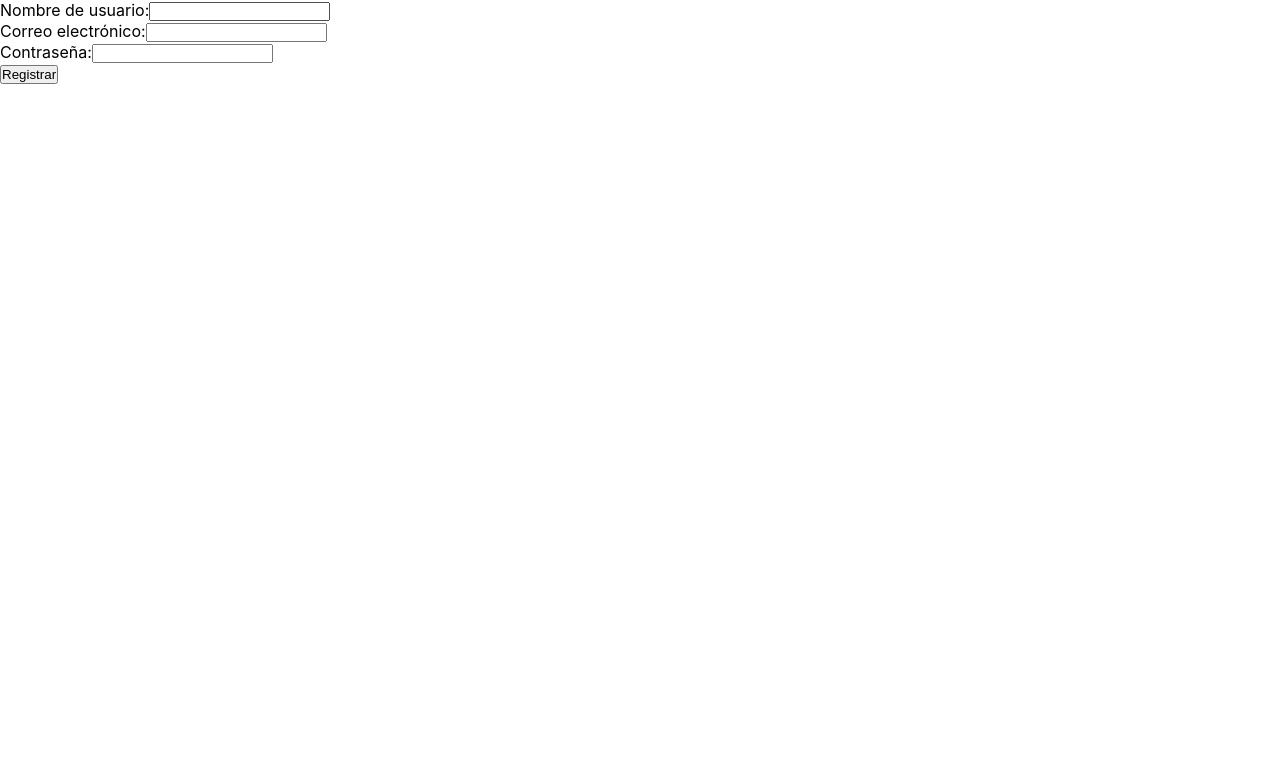
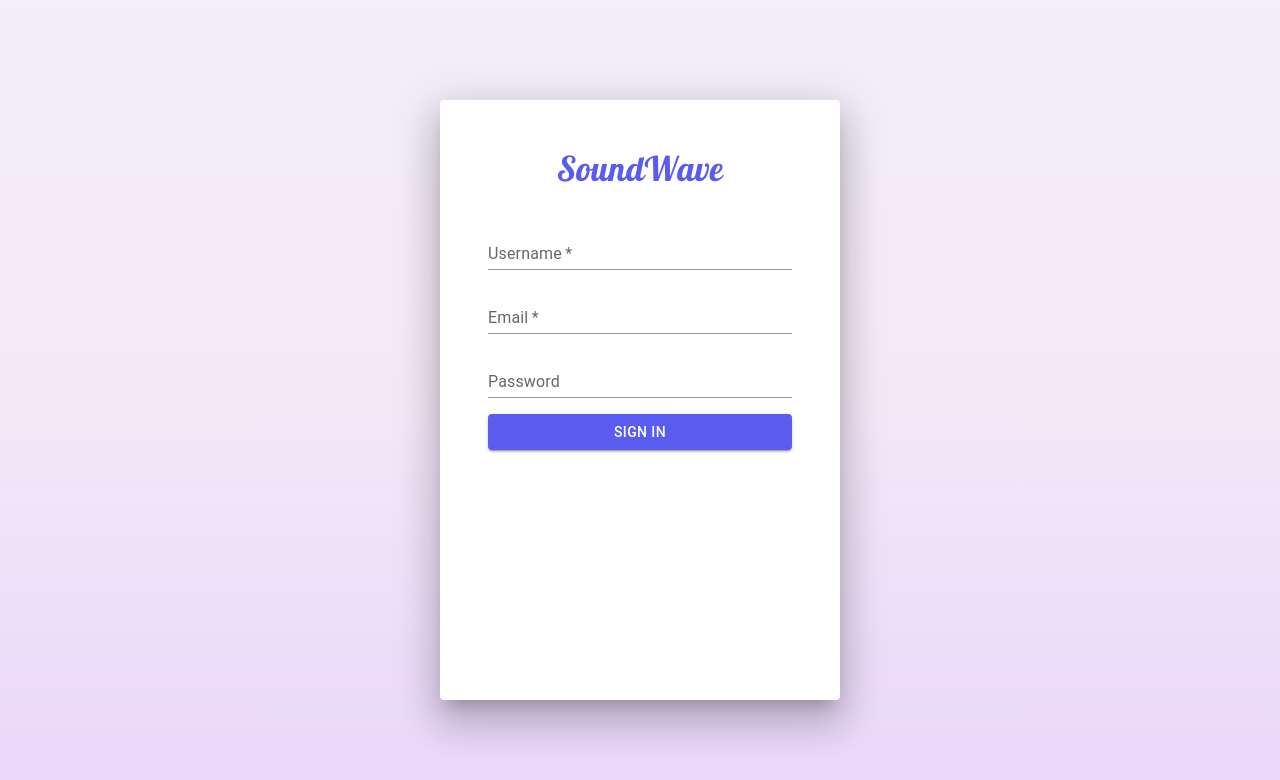
Before and after one commit to MarinaLl/soundwave, a React (Create React App) app in the folder client/: page /register in a window 1280 px wide. Shown: the top 780 px of the page. Built offline with nearby package versions, Linux system fonts and the light colour scheme.

Commit message:
css diseño

```diff
--- a/client/package.json
+++ b/client/package.json
@@ -14,6 +14,7 @@
     "react-dom": "^18.2.0",
     "react-router-dom": "^6.23.0",
     "react-scripts": "^5.0.1",
+    "react-wavify": "^1.10.0",
     "web-vitals": "^2.1.4"
   },
   "scripts": {
--- a/client/src/App.css
+++ b/client/src/App.css
@@ -1,4 +1,12 @@
 @import url('https://fonts.googleapis.com/css2?family=Lobster&display=swap');
+
+:root {
+  --color-primary: #5A5BEF;
+  --color-secondary: smokewhite;
+  --color-gradient-1: #f2eefa;
+  --color-gradient-2: #f4e8f8;
+  --color-gradient-3: #ead6fa;
+}
 
 *{
   margin: 0;
@@ -18,3 +26,27 @@ ul{
 .Mui-selected {
   color: #5A5BEF !important;
 }
+
+.center {
+  display: flex;
+  flex-direction: column;
+  align-items: center;
+  justify-content: center;
+}
+
+.textfield {
+  width: 100%;
+}
+
+.css-1eed5fa-MuiInputBase-root-MuiInput-root::after {
+  border-bottom: 2px solid var(--color-primary) !important;
+
+}
+.css-1c2i806-MuiFormLabel-root-MuiInputLabel-root.Mui-focused {
+  color: var(--color-primary) !important;
+}
+
+.btn {
+  width: 100%;
+  background-color: var(--color-primary) !important;
+}
--- a/client/src/App.jsx
+++ b/client/src/App.jsx
@@ -4,7 +4,7 @@ import SearchBar from './components/SearchBar';
 import Explore from './components/Explore';
 import Podcasts from './components/Podcasts';
 import Concerts from './components/Concerts';
-import Register from './components/register';
+import Register from './components/Register';
 import {  Routes, Route , Link} from "react-router-dom";
 
 function App() {
--- a/client/src/components/Layout.jsx
+++ b/client/src/components/Layout.jsx
@@ -1,7 +1,6 @@
 // Layout.jsx
 import React, {useState} from 'react';
 import CssBaseline from '@mui/material/CssBaseline';
-import Box from '@mui/material/Box';
 import Grid from '@mui/material/Unstable_Grid2'; // Grid version 2
 import SideBar from './SideBar';
 import Player from './Player';
--- /dev/null
+++ b/client/src/components/Register.jsx
@@ -0,0 +1,139 @@
+import React, { useState } from 'react';
+import Wave from 'react-wavify'
+import Grid from '@mui/material/Unstable_Grid2';
+import {TextField, Typography, Button, Paper, Box, CssBaseline, Alert} from '@mui/material';
+
+const Register = () => {
+  const [formData, setFormData] = useState({
+    username: '',
+    email: '',
+    password: ''
+  });
+
+  const [showSuccessAlert, setShowSuccessAlert] = useState(false); // Estado para controlar la visibilidad de la alerta
+
+  const handleChange = (event) => {
+    setFormData({
+      ...formData,
+      [event.target.name]: event.target.value
+    });
+  };
+
+  const handleSubmit = async (event) => {
+    event.preventDefault();
+
+    try {
+      const response = await fetch('/users/register', {
+        method: 'POST',
+        headers: {
+          'Content-Type': 'application/json'
+        },
+        body: JSON.stringify(formData)
+      });
+
+      if (response.ok) {
+        setShowSuccessAlert(true); // Mostrar la alerta de éxito
+        const data = await response.json();
+        console.log(data.message); // Mensaje de éxito del registro
+      } else {
+        console.error('Error al registrar usuario:', response.statusText);
+      }
+    } catch (error) {
+      console.error('Error al registrar usuario:', error.message);
+    }
+  };
+
+  return (
+    <>
+
+      <CssBaseline />
+      <Box fixed sx={{width: '100%', height: '100vh', backgroundImage: 'linear-gradient(#f2eefa, #f4e8f8, #ead6fa)'}} className="center">
+        {/* <Wave fill='#f79902'
+          paused={false}
+          style={{ display: 'flex', position: 'absolute', bottom: '0' }}
+          options={{
+            height: 20,
+            amplitude: 40,
+            speed: 0.15,
+            points: 8
+          }}
+        /> */}
+        <Box
+          sx={{
+            display: 'flex',
+            flexWrap: 'wrap',
+            '& > :not(style)': {
+              m: 1,
+              width: 400,
+              height: 600,
+            },
+          }}
+        >
+          <Paper elevation={24} sx={{padding: '3rem'}}>
+            <Grid container rowSpacing={2} sx={{height: '100%'}}>
+              <form onSubmit={handleSubmit} style={{width: '100%'}}>
+                <Grid item xs={12}>
+                  <Typography variant="h4" sx={{color: '#5A5BEF', fontFamily: 'Lobster', textAlign: 'center'}}>
+                    SoundWave
+                  </Typography>
+                </Grid>
+                <Grid item xs={12}>
+                  {showSuccessAlert && ( // Mostrar la alerta si showSuccessAlert es verdadero
+                    <Alert variant="filled" severity="success">
+                      Registro exitoso
+                    </Alert>
+                  )}
+                </Grid>
+                <Grid item xs={12}>
+                  <TextField
+                    required
+                    // error
+                    id="username"
+                    name='username'
+                    label="Username"
+                    variant="standard"
+                    value={formData.username}
+                    onChange={handleChange}
+                    className='textfield'
+                    // helperText="Incorrect entry."
+                  />
+                </Grid>
+                <Grid item xs={12}>
+                  <TextField
+                    required
+                    id="email"
+                    name="email"
+                    value={formData.email}
+                    onChange={handleChange}
+                    label="Email"
+                    variant="standard"
+                    type='email'
+                    className='textfield'
+                  />
+                </Grid>
+                <Grid item xs={12}>
+                  <TextField
+                    id="password"
+                    label="Password"
+                    name="password"
+                    type="password"
+                    autoComplete="current-password"
+                    variant="standard"
+                    value={formData.password}
+                    onChange={handleChange}
+                    className='textfield'
+                  />
+                </Grid>
+                <Grid item xs={12}>
+                  <Button type='submit' variant="contained" className='btn'>Sign In</Button>
+                </Grid>
+              </form>
+            </Grid>
+          </Paper>
+        </Box>
+      </Box>
+    </>
+  );
+};
+
+export default Register;
--- a/client/src/components/register.jsx
+++ /dev/null
@@ -1,92 +0,0 @@
-import React, { useState } from 'react';
-import { Alert } from '@mui/material';
-
-const Register = () => {
-  const [formData, setFormData] = useState({
-    username: '',
-    email: '',
-    password: ''
-  });
-
-  const [showSuccessAlert, setShowSuccessAlert] = useState(false); // Estado para controlar la visibilidad de la alerta
-
-  const handleChange = (event) => {
-    setFormData({
-      ...formData,
-      [event.target.name]: event.target.value
-    });
-  };
-
-  const handleSubmit = async (event) => {
-    event.preventDefault();
-
-    try {
-      const response = await fetch('/users/register', {
-        method: 'POST',
-        headers: {
-          'Content-Type': 'application/json'
-        },
-        body: JSON.stringify(formData)
-      });
-
-      if (response.ok) {
-        setShowSuccessAlert(true); // Mostrar la alerta de éxito
-        const data = await response.json();
-        console.log(data.message); // Mensaje de éxito del registro
-      } else {
-        console.error('Error al registrar usuario:', response.statusText);
-      }
-    } catch (error) {
-      console.error('Error al registrar usuario:', error.message);
-    }
-  };
-
-  return (
-    <div>
-      {showSuccessAlert && ( // Mostrar la alerta si showSuccessAlert es verdadero
-        <Alert variant="filled" severity="success">
-          Registro exitoso
-        </Alert>
-      )}
-
-      <form onSubmit={handleSubmit}>
-        <div>
-          <label htmlFor="username">Nombre de usuario:</label>
-          <input
-            type="text"
-            id="username"
-            name="username"
-            value={formData.username}
-            onChange={handleChange}
-            required
-          />
-        </div>
-        <div>
-          <label htmlFor="email">Correo electrónico:</label>
-          <input
-            type="email"
-            id="email"
-            name="email"
-            value={formData.email}
-            onChange={handleChange}
-            required
-          />
-        </div>
-        <div>
-          <label htmlFor="password">Contraseña:</label>
-          <input
-            type="password"
-            id="password"
-            name="password"
-            value={formData.password}
-            onChange={handleChange}
-            required
-          />
-        </div>
-        <button type="submit">Registrar</button>
-      </form>
-    </div>
-  );
-};
-
-export default Register;
```
Also changed, not shown: 2 other files (tests, documents, lock files or other folders).
